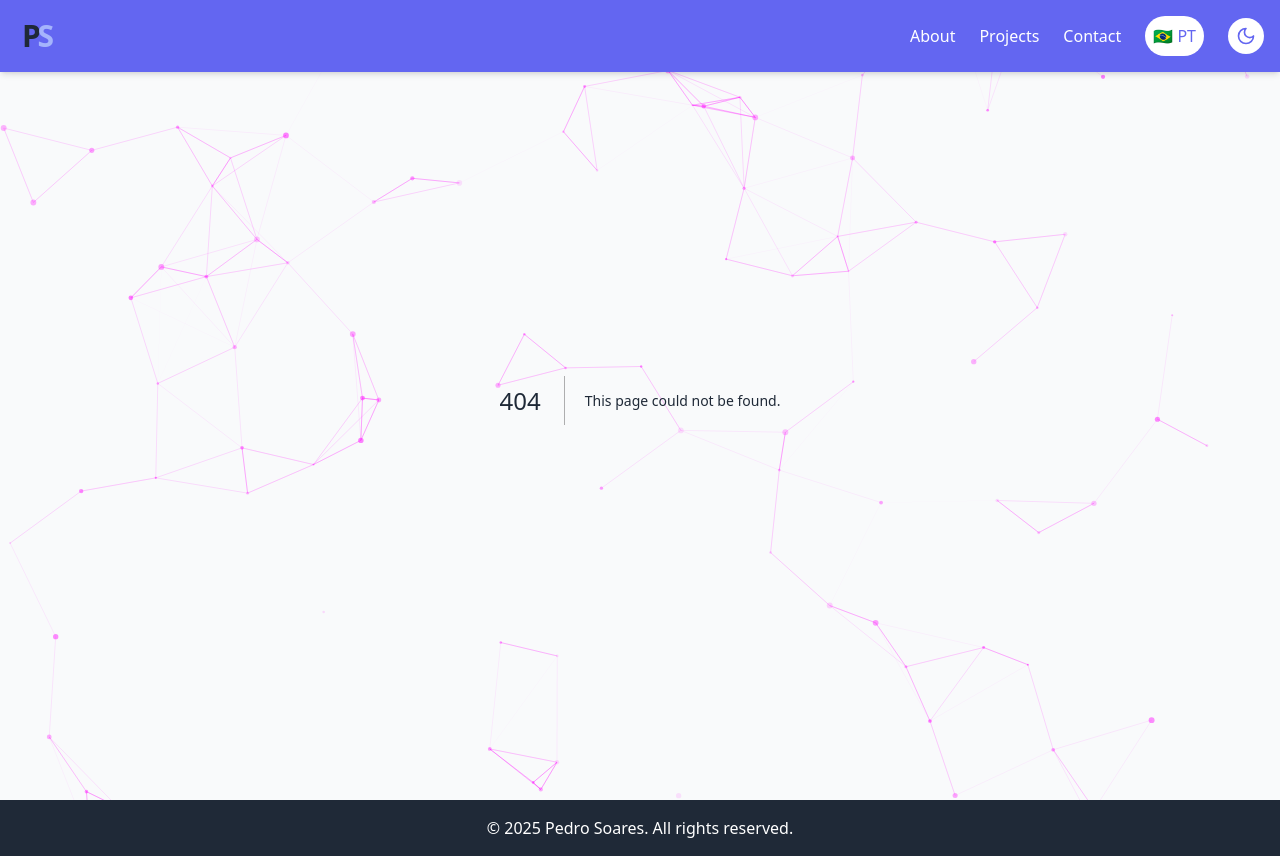
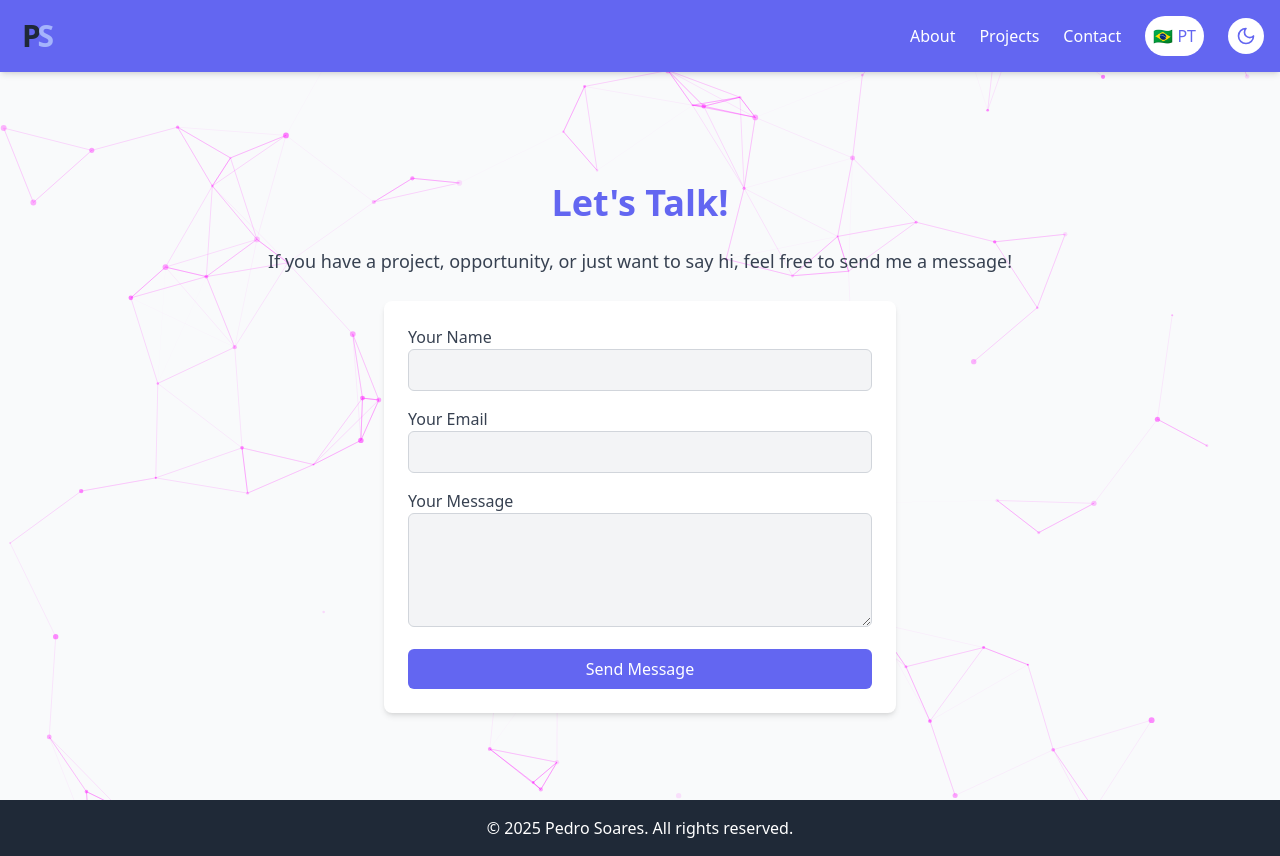
Before and after one commit to pedromssoares/my-portfolio, a Next.js app: page /contact in a window 1280 px wide. Before the commit this address had no page. Built offline with nearby package versions, Linux system fonts and the light colour scheme.

Commit message:
feat: add Contact page with form and translations

```diff
--- a/src/locales/en.json
+++ b/src/locales/en.json
@@ -58,5 +58,14 @@
         "technologies": "Java, Spring Boot, MySQL, AWS, Python (basic), SQL."
       }
     ]
+  },
+  "contact": {
+    "title": "Let's Talk!",
+    "description": "If you have a project, opportunity, or just want to say hi, feel free to send me a message!",
+    "name": "Your Name",
+    "email": "Your Email",
+    "message": "Your Message",
+    "sendMessage": "Send Message",
+    "successMessage": "Message sent successfully! I'll get back to you soon."
   }
 }
--- a/src/locales/pt-br.json
+++ b/src/locales/pt-br.json
@@ -7,9 +7,9 @@
   ],
   "cta": "Veja meus projetos →",
   "myPortfolio": "Meu Portfolio",
-  "about": "Sobre",
-  "projects": "Projetos",
-  "contact": "Contato",
+  "aboutMenu": "Sobre",
+  "projectsMenu": "Projetos",
+  "contactMenu": "Contato",
   "footer": "Pedro Soares. Todos os direitos reservados.",
   "about": {
     "title": "Quem sou eu?",
@@ -58,5 +58,14 @@
         "technologies": "Java, Spring Boot, MySQL, AWS, Python (básico), SQL."
       }
     ]
+  },
+  "contact": {
+    "title": "Vamos Conversar!",
+    "description": "Se você tem um projeto, uma oportunidade ou apenas quer dizer oi, fique à vontade para me enviar uma mensagem!",
+    "name": "Seu Nome",
+    "email": "Seu Email",
+    "message": "Sua Mensagem",
+    "sendMessage": "Enviar Mensagem",
+    "successMessage": "Mensagem enviada com sucesso! Logo entrarei em contato."
   }
 }
--- /dev/null
+++ b/src/pages/contact.tsx
@@ -0,0 +1,124 @@
+import { useState } from "react";
+import { motion } from "framer-motion";
+import { useTranslation } from "react-i18next";
+
+export default function Contact() {
+  const { t } = useTranslation();
+  const [form, setForm] = useState({ name: "", email: "", message: "" });
+  const [isSubmitting, setIsSubmitting] = useState(false);
+  const [statusMessage, setStatusMessage] = useState("");
+
+  // 🔹 Atualiza os valores do formulário
+  const handleChange = (
+    e: React.ChangeEvent<HTMLInputElement | HTMLTextAreaElement>
+  ) => {
+    setForm({ ...form, [e.target.name]: e.target.value });
+  };
+
+  // 🔹 Função de envio do formulário (simulação)
+  const handleSubmit = async (e: React.FormEvent) => {
+    e.preventDefault();
+    setIsSubmitting(true);
+    setStatusMessage("");
+
+    // Simulando um tempo de resposta (API ou EmailJS pode ser usado aqui)
+    setTimeout(() => {
+      setIsSubmitting(false);
+      setStatusMessage(t("contact.successMessage"));
+      setForm({ name: "", email: "", message: "" });
+    }, 2000);
+  };
+
+  return (
+    <section className="flex flex-col items-center justify-center min-h-screen px-6 pt-24">
+      {/* 🔹 Título */}
+      <motion.h1
+        initial={{ opacity: 0, y: -20 }}
+        animate={{ opacity: 1, y: 0 }}
+        transition={{ duration: 0.7 }}
+        className="text-4xl font-bold text-primary dark:text-accent mb-6"
+      >
+        {t("contact.title")}
+      </motion.h1>
+
+      {/* 🔹 Descrição */}
+      <motion.p
+        initial={{ opacity: 0 }}
+        animate={{ opacity: 1 }}
+        transition={{ delay: 0.3, duration: 0.7 }}
+        className="text-lg text-gray-700 dark:text-gray-300 max-w-3xl text-center leading-relaxed mb-6"
+      >
+        {t("contact.description")}
+      </motion.p>
+
+      {/* 🔹 Formulário de Contato */}
+      <motion.form
+        onSubmit={handleSubmit}
+        initial={{ opacity: 0, y: 20 }}
+        animate={{ opacity: 1, y: 0 }}
+        transition={{ delay: 0.5, duration: 0.7 }}
+        className="w-full max-w-lg bg-white dark:bg-gray-900 p-6 rounded-lg shadow-md"
+      >
+        <div className="mb-4">
+          <label className="block text-gray-700 dark:text-gray-300">
+            {t("contact.name")}
+          </label>
+          <input
+            type="text"
+            name="name"
+            value={form.name}
+            onChange={handleChange}
+            required
+            className="w-full p-2 border border-gray-300 dark:border-gray-600 rounded-md bg-gray-100 dark:bg-gray-800 text-gray-900 dark:text-white focus:outline-none focus:ring-2 focus:ring-primary"
+          />
+        </div>
+
+        <div className="mb-4">
+          <label className="block text-gray-700 dark:text-gray-300">
+            {t("contact.email")}
+          </label>
+          <input
+            type="email"
+            name="email"
+            value={form.email}
+            onChange={handleChange}
+            required
+            className="w-full p-2 border border-gray-300 dark:border-gray-600 rounded-md bg-gray-100 dark:bg-gray-800 text-gray-900 dark:text-white focus:outline-none focus:ring-2 focus:ring-primary"
+          />
+        </div>
+
+        <div className="mb-4">
+          <label className="block text-gray-700 dark:text-gray-300">
+            {t("contact.message")}
+          </label>
+          <textarea
+            name="message"
+            value={form.message}
+            onChange={handleChange}
+            required
+            rows={4}
+            className="w-full p-2 border border-gray-300 dark:border-gray-600 rounded-md bg-gray-100 dark:bg-gray-800 text-gray-900 dark:text-white focus:outline-none focus:ring-2 focus:ring-primary"
+          ></textarea>
+        </div>
+
+        {/* 🔹 Status de Envio */}
+        {statusMessage && (
+          <p className="text-green-500 text-center">{statusMessage}</p>
+        )}
+
+        {/* 🔹 Botão de Envio */}
+        <button
+          type="submit"
+          disabled={isSubmitting}
+          className="w-full bg-primary text-white py-2 rounded-md hover:bg-secondary transition flex items-center justify-center"
+        >
+          {isSubmitting ? (
+            <span className="animate-spin mr-2">⏳</span>
+          ) : (
+            t("contact.sendMessage")
+          )}
+        </button>
+      </motion.form>
+    </section>
+  );
+}
```
